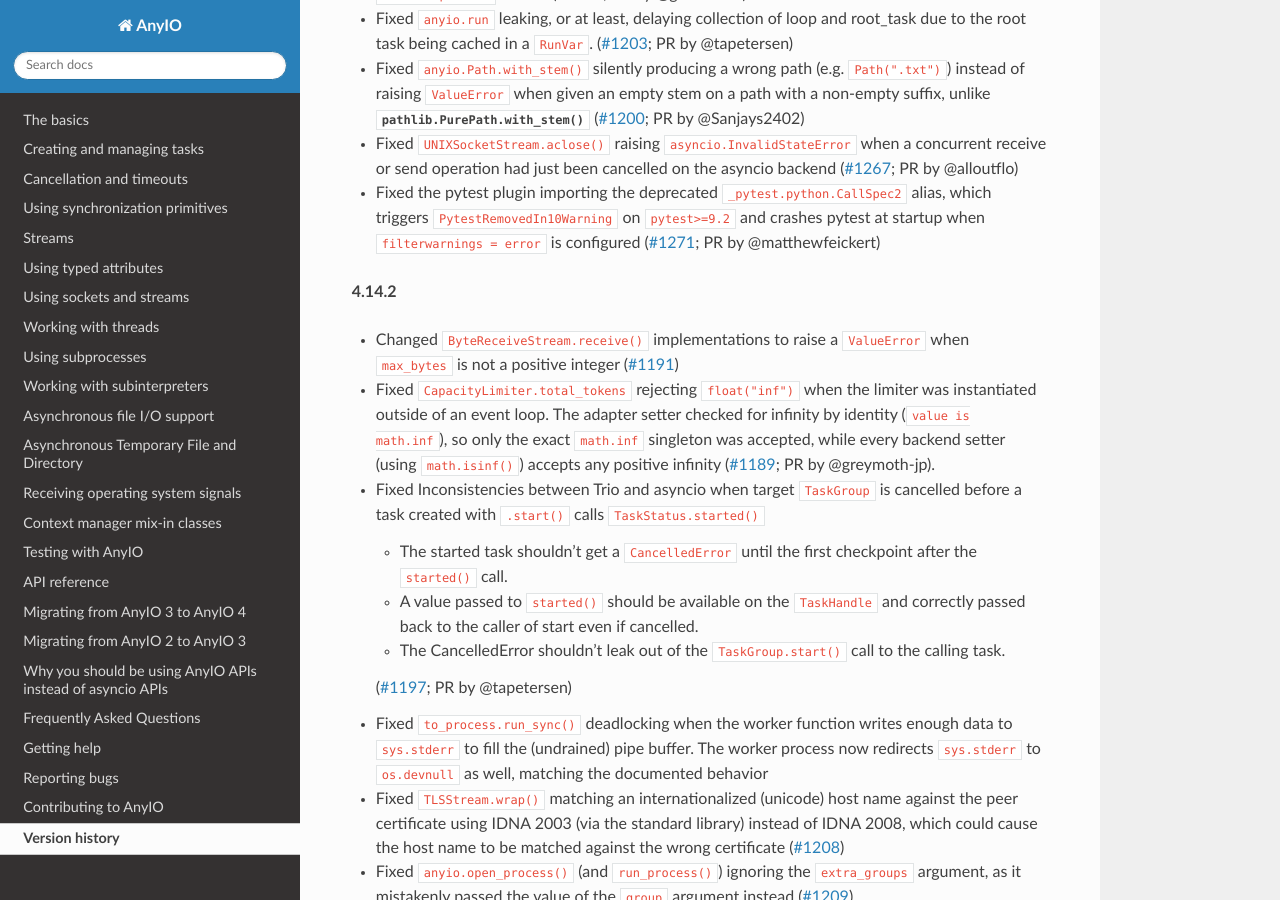
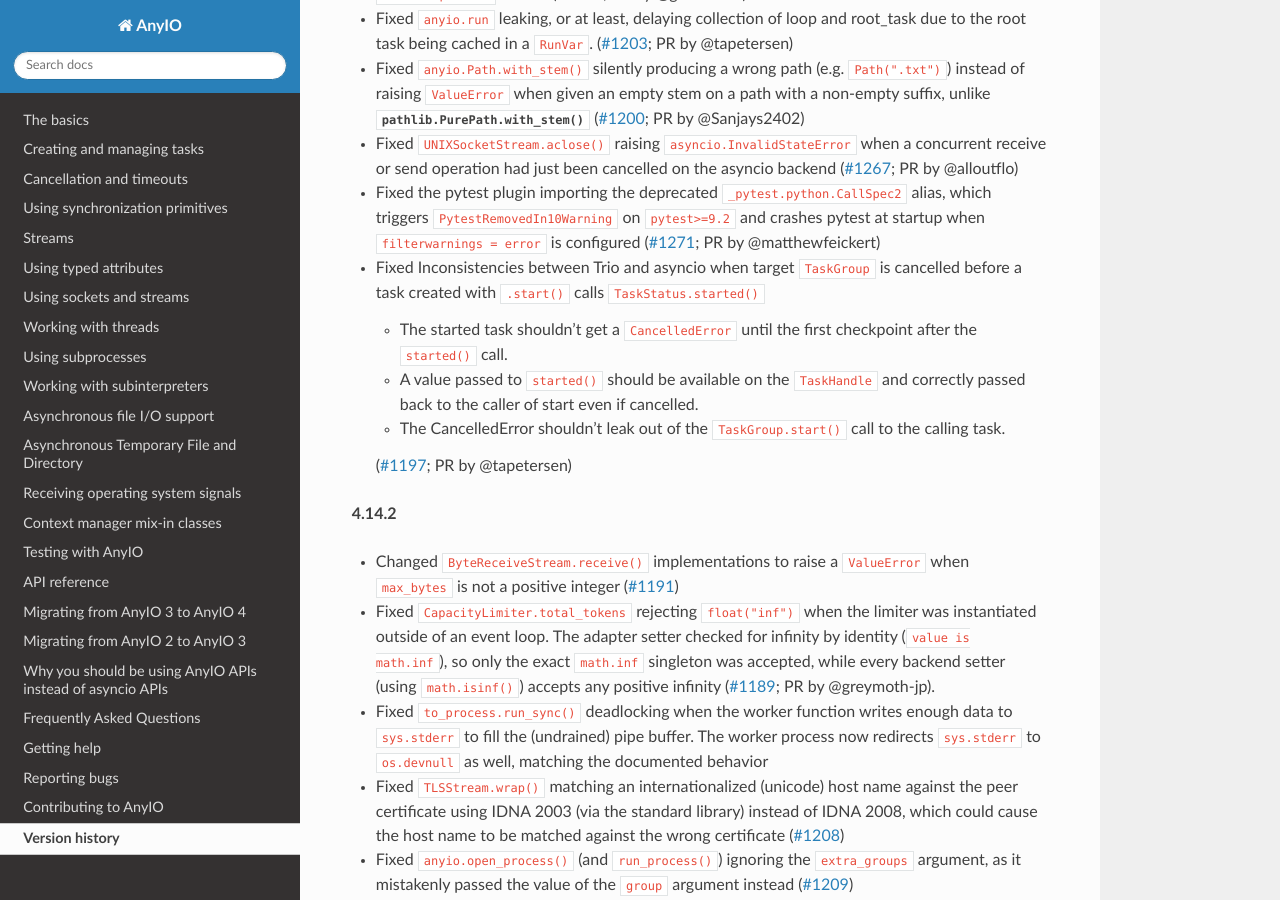
Before and after one commit to agronholm/anyio, a Sphinx documentation site: the page built from docs/versionhistory.rst, in a window 1280 px wide and 900 px high, scrolled down 1085 px. Built offline with Sphinx 7.4.7 and the Read the Docs theme 3.1.0, drawn with Linux system fonts in a browser that asks for light colours; the version number could not be read and is left out; part of the change alters nothing that is shown.

```diff
--- a/docs/versionhistory.rst
+++ b/docs/versionhistory.rst
@@ -63,6 +63,17 @@ This library adheres to `Semantic Versioning 2.0 <http://semver.org/>`_.
   which triggers ``PytestRemovedIn10Warning`` on ``pytest>=9.2`` and crashes pytest at
   startup when ``filterwarnings = error`` is configured
   (`#1271 <https://github.com/agronholm/anyio/issues/1271>`_; PR by @matthewfeickert)
+- Fixed Inconsistencies between Trio and asyncio when target ``TaskGroup`` is
+  cancelled before a task created with ``.start()`` calls ``TaskStatus.started()``
+
+  * The started task shouldn't get a ``CancelledError`` until the first
+    checkpoint after the ``started()`` call.
+  * A value passed to ``started()`` should be available on the ``TaskHandle``
+    and correctly passed back to the caller of start even if cancelled.
+  * The CancelledError shouldn't leak out of the ``TaskGroup.start()`` call to the calling
+    task.
+
+  (`#1197 <https://github.com/agronholm/anyio/issues/1197>`_; PR by @tapetersen)
 
 **4.14.2**
 
@@ -74,17 +85,6 @@ This library adheres to `Semantic Versioning 2.0 <http://semver.org/>`_.
   identity (``value is math.inf``), so only the exact ``math.inf`` singleton was accepted,
   while every backend setter (using ``math.isinf()``) accepts any positive infinity
   (`#1189 <https://github.com/agronholm/anyio/pull/1189>`_; PR by @greymoth-jp).
-- Fixed Inconsistencies between Trio and asyncio when target ``TaskGroup`` is
-  cancelled before a task created with ``.start()`` calls ``TaskStatus.started()``
-
-  * The started task shouldn't get a ``CancelledError`` until the first
-    checkpoint after the ``started()`` call.
-  * A value passed to ``started()`` should be available on the ``TaskHandle``
-    and correctly passed back to the caller of start even if cancelled.
-  * The CancelledError shouldn't leak out of the ``TaskGroup.start()`` call to the calling
-    task.
-
-  (`#1197 <https://github.com/agronholm/anyio/issues/1197>`_; PR by @tapetersen)
 - Fixed ``to_process.run_sync()`` deadlocking when the worker function writes enough data
   to ``sys.stderr`` to fill the (undrained) pipe buffer. The worker process now redirects
   ``sys.stderr`` to ``os.devnull`` as well, matching the documented behavior
```
